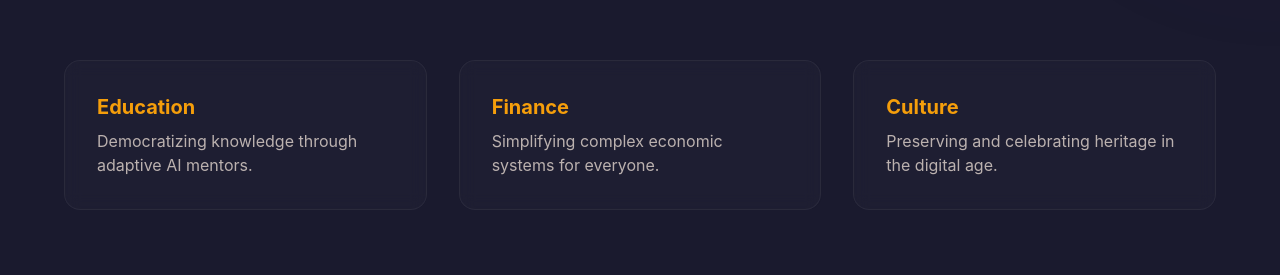
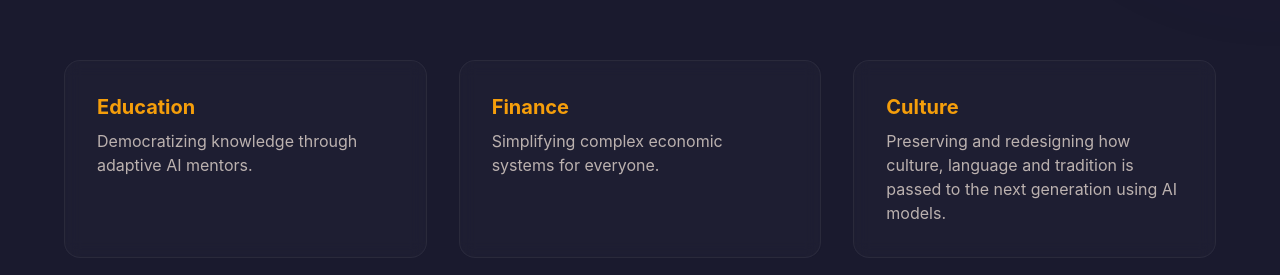
Before and after one commit to NorthVerse/AEVON-landingpage-and-game-, a React (Vite) app: page / in a window 1280 px wide. Shown: the part 1060-1335 px from the top of the page. Built offline with nearby package versions, Linux system fonts and the light colour scheme.

Commit message:
Update Culture section copy

```diff
--- a/src/components/Mission.jsx
+++ b/src/components/Mission.jsx
@@ -4,7 +4,7 @@ const Mission = () => {
     const items = [
         { title: "Education", description: "Democratizing knowledge through adaptive AI mentors." },
         { title: "Finance", description: "Simplifying complex economic systems for everyone." },
-        { title: "Culture", description: "Preserving and celebrating heritage in the digital age." },
+        { title: "Culture", description: "Preserving and redesigning how culture, language and tradition is passed to the next generation using AI models." },
     ];
 
     return (
```
